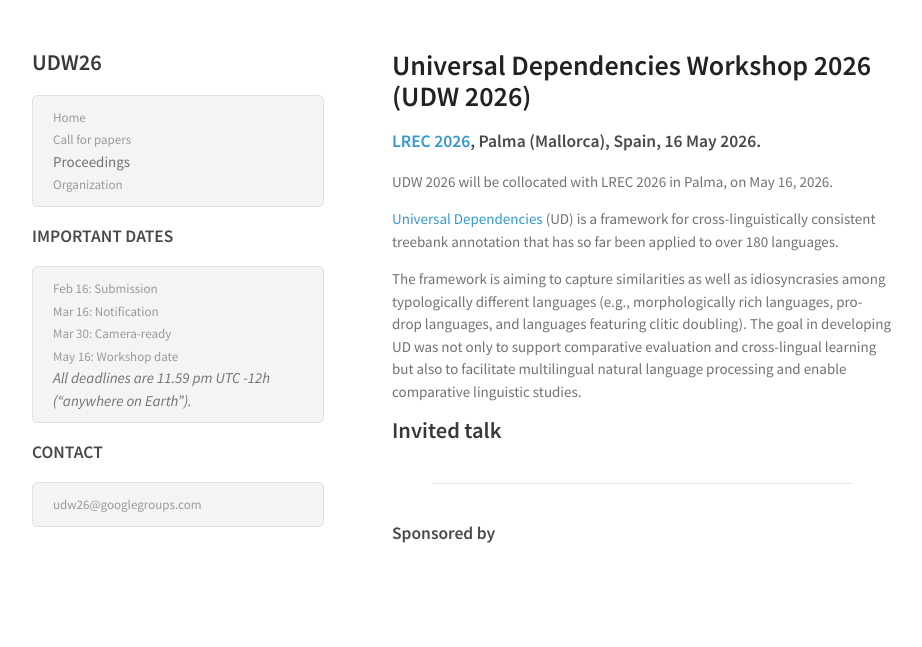
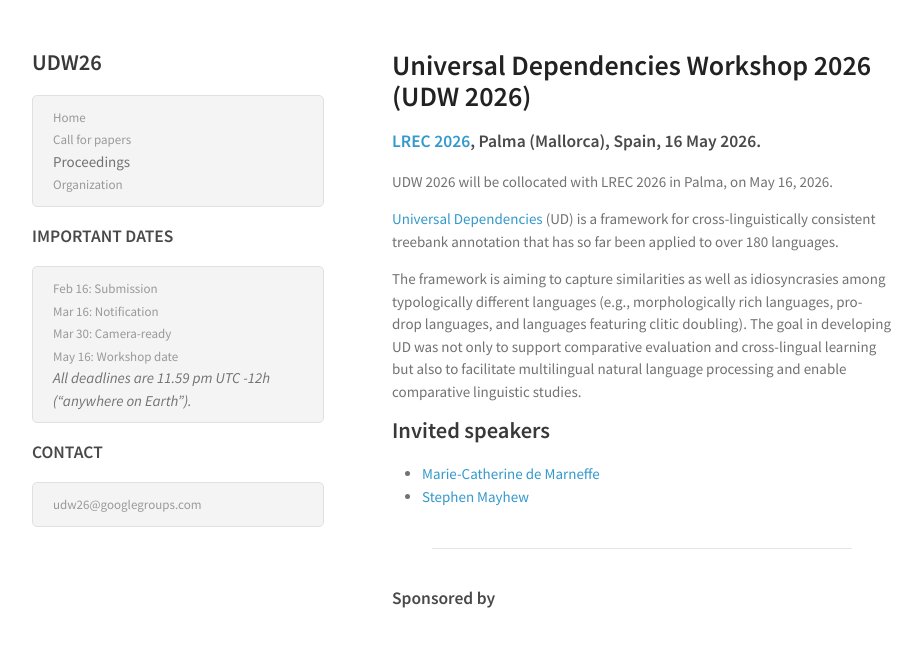
Before and after one commit to UniversalDependencies/udw26, a Jekyll site: the page built from index.md, in a window 1280 px wide. Shown: the top 647 px of the page, without its empty margins (178-1100 px from the left). Built offline with Jekyll 4.4.1, drawn with Linux system fonts in a browser that asks for light colours.

Commit message:
Add invited speakers.

```diff
--- a/index.md
+++ b/index.md
@@ -21,7 +21,10 @@ support comparative evaluation and cross-lingual learning but also to
 facilitate multilingual natural language processing and enable
 comparative linguistic studies.
 
-## Invited talk
+## Invited speakers
+
+- [Marie-Catherine de Marneffe](https://cental.uclouvain.be/team/mcdm/)
+- [Stephen Mayhew](https://mayhewsw.github.io/)
 
 <!-- Invited talk by [Emily Pitler](http://www.emilypitler.com/), Google: [Incorporating Compositionality and Morphology into End-to-End Models](/udw21/invited-talk) -->
 
```
Also changed, not shown: cfp.md (+5 -0 lines).
